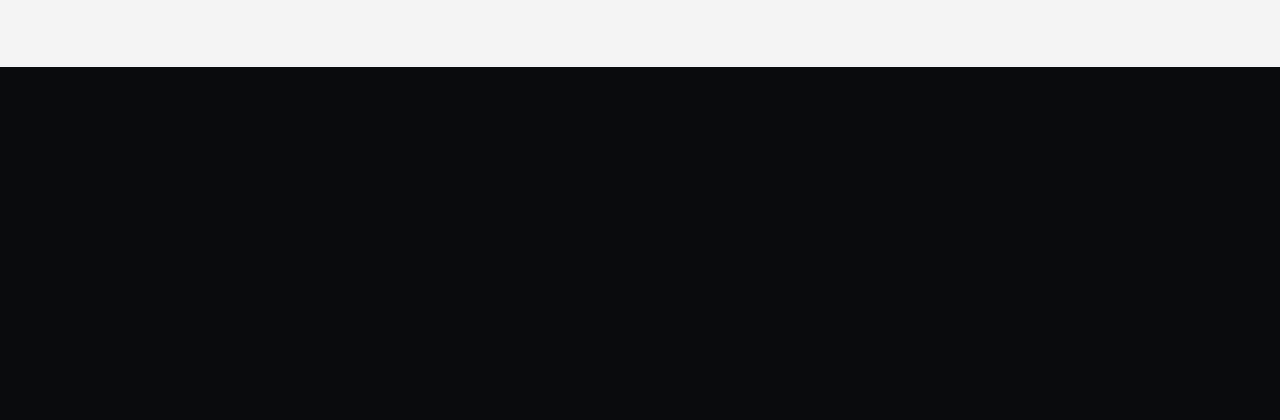
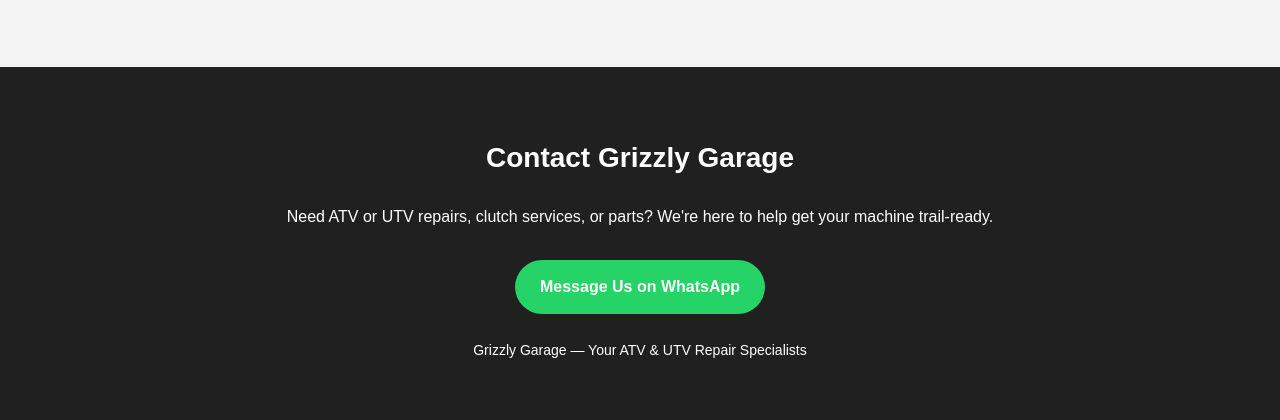
Before and after one commit to char-les838/Grizzly-garage-web, a plain HTML site: page index.html in a window 1280 px wide. Shown: the part 6370-6790 px from the top of the page. Before the commit the page ends 6437 px from the top, so only its background shows below. Drawn offline with Linux system fonts and the light colour scheme.

Commit message:
Update index.html

```diff
--- a/index.html
+++ b/index.html
@@ -163,4 +163,24 @@ Chat With Us on WhatsApp
     <img src="https://images.unsplash.com/photo-1550218375-c1634ae653da?auto=format&fit=crop&w=1000&q=80" alt="Black off-road UTV">
   </div>
 </section>
+
+<section style="background:#202020;color:white;padding:45px 20px;text-align:center;font-family:Arial,sans-serif;">
+  <h2 style="font-size:28px;">Contact Grizzly Garage</h2>
+  <p style="font-size:16px;line-height:1.6;">
+    Need ATV or UTV repairs, clutch services, or parts?
+    We're here to help get your machine trail-ready.
+  </p>
+
+  <a href="https://wa.me/16106181105"
+     target="_blank"
+     rel="noopener"
+     style="display:inline-block;background:#25D366;color:white;padding:14px 25px;border-radius:30px;text-decoration:none;font-weight:bold;margin-top:15px;">
+    Message Us on WhatsApp
+  </a>
+
+  <p style="margin-top:25px;font-size:14px;">
+    Grizzly Garage — Your ATV & UTV Repair Specialists
+  </p>
+</section>
+
 </body></html>
```
